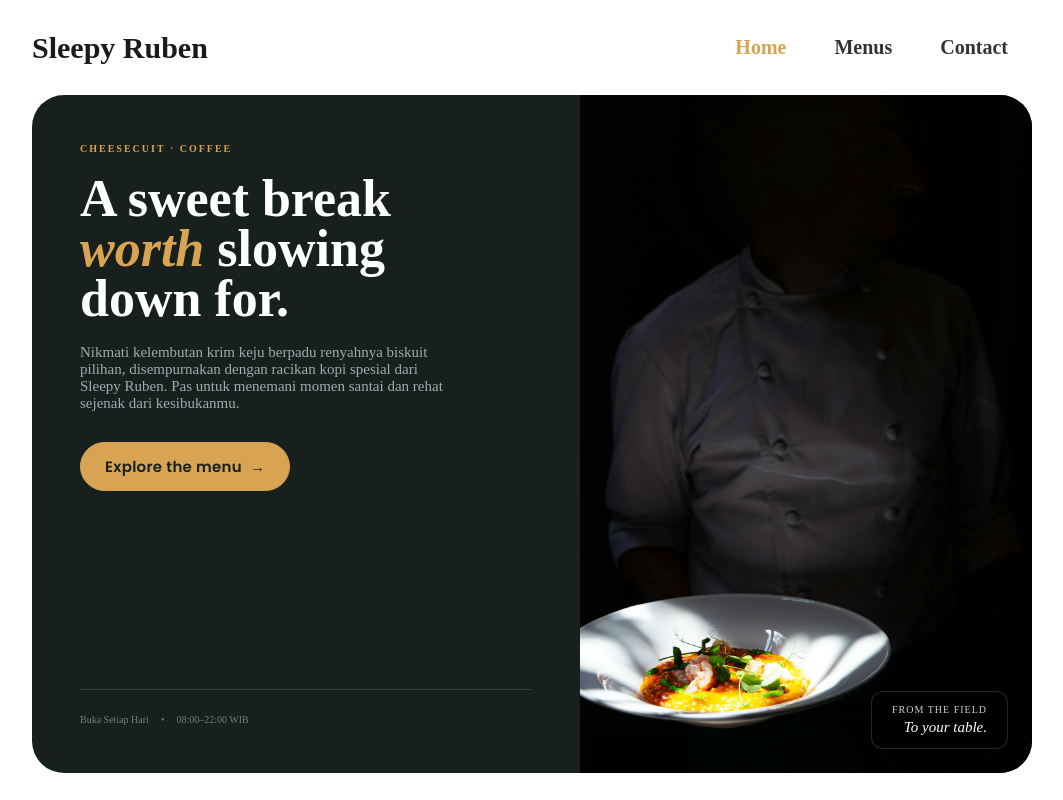
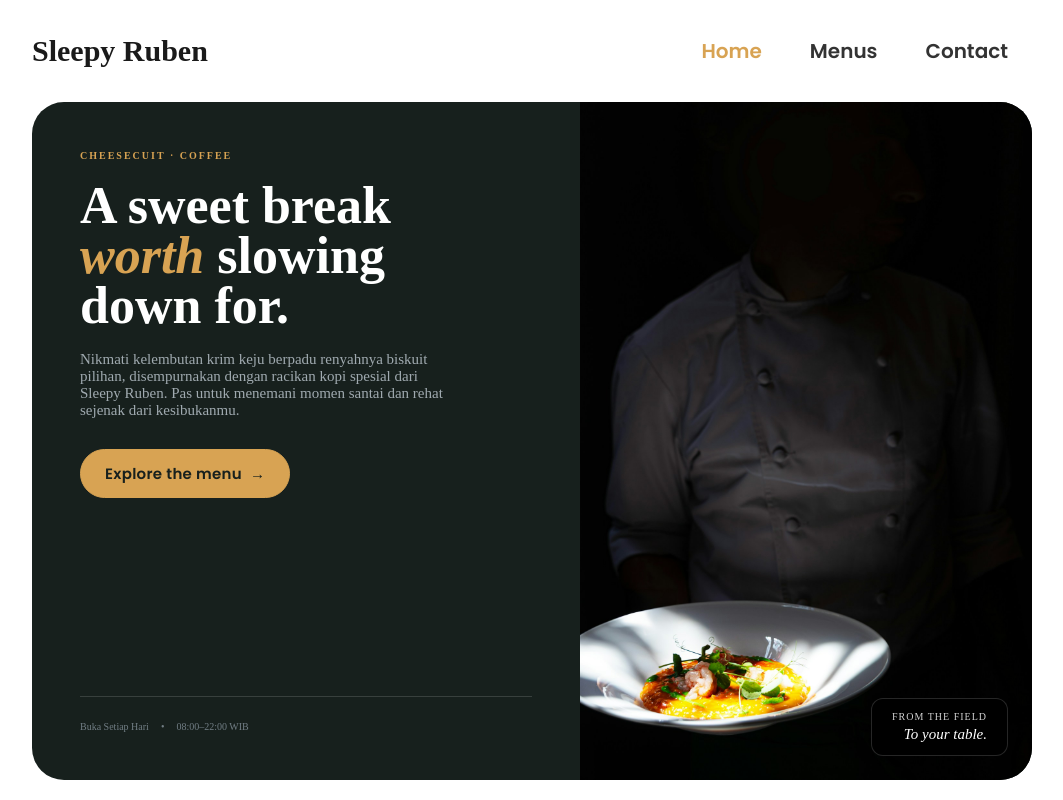
Before and after one commit to stpndrs/sleepypos-vue, a Vue app: page / in a window 1280 px wide. Shown: the top 800 px of the page, without its empty margins (108-1171 px from the left). Built offline with nearby package versions, Linux system fonts and the light colour scheme; a web font is replaced by a local one.

Commit message:
fix: fix font

```diff
--- a/src/pages/LandingPage/LandingPageView.vue
+++ b/src/pages/LandingPage/LandingPageView.vue
@@ -470,6 +470,7 @@ const handleConfirmOrder = (finalData) => {
 }
 
 .page-header {
+
   display: flex;
   justify-content: space-between;
   align-items: center;
@@ -479,13 +480,15 @@ const handleConfirmOrder = (finalData) => {
 }
 
 .logo h2 {
+  font-family: DM-sans;
   font-size: 30px;
+  color: #1a1a1a;
   font-weight: 700;
-  color: #1a1a1a;
   margin: 0;
 }
 
 .nav-links {
+  font-family: Poppins;
   display: flex;
   align-items: center;
   gap: 8px;
@@ -505,6 +508,7 @@ const handleConfirmOrder = (finalData) => {
 }
 
 .page-body {
+  font-family: Newsreader;
   display: flex;
   flex-direction: column;
   align-items: center;
@@ -541,6 +545,7 @@ const handleConfirmOrder = (finalData) => {
 }
 
 .hero-title {
+  font-family: Newsreader;
   font-size: 52px;
   line-height: 50px;
   font-weight: 50px;
@@ -553,6 +558,7 @@ const handleConfirmOrder = (finalData) => {
 }
 
 .hero-description {
+  font-family: Newsreader;
   color: #a0aab0;
   font-size: 15px;
   margin: 0 0 30px 0;
@@ -661,6 +667,7 @@ const handleConfirmOrder = (finalData) => {
 }
 
 .menu-description {
+  font-family: Newsreader;
   color: #6b7280;
   font-size: 0.95rem;
   line-height: 1.5;
```
